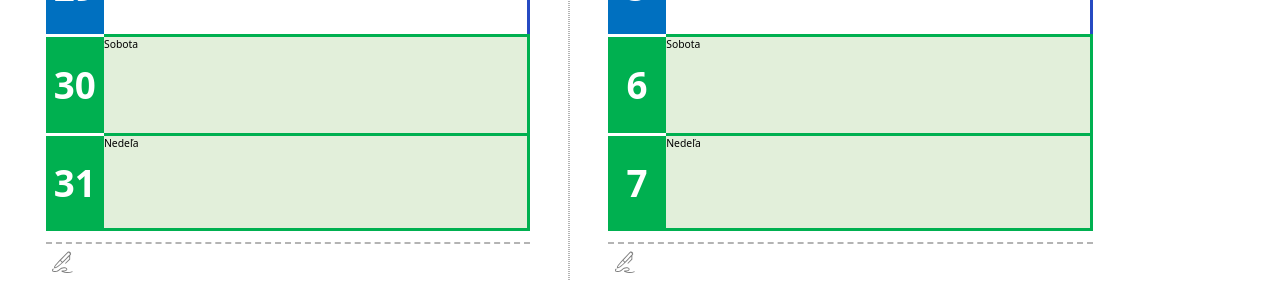
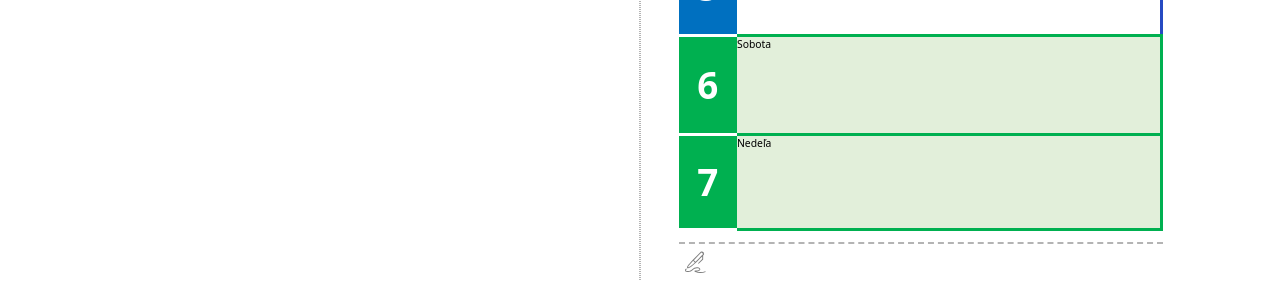
Before and after one commit to Kubikant/ThePinkos.github.io, a Vue app: page / in a window 1280 px wide. Shown: the part 980-1261 px from the top of the page. Built offline with nearby package versions, Linux system fonts and the light colour scheme.

Commit message:
par uprav

```diff
--- a/src/assets/logika.js
+++ b/src/assets/logika.js
@@ -22,7 +22,7 @@ const getWeekNumber = (date) => {
   return weekNumber
 }
 
-// Generate an array with objects for each day in the year
+// Vygeneruj pre kazdy den v roku objekt s datumom, cislom dna v roku, nazvom dna, nazvom mesiaca a cislom tyzdna v roku
 for (let day = 1 - pocetDniDoZadu; day <= dayCount() + pocetDniDoPredu; day++) {
   calendarArray.push({
     //Rok
--- a/src/components/stranaComponent.vue
+++ b/src/components/stranaComponent.vue
@@ -8,7 +8,9 @@ const days = ref(calendarArray)
 </script>
 
 <template>
-  <div class="strana uvodna">{{ days[28].year }}</div>
+  <!-- Uvodna strana -->
+  <div class="strana uvodna">{{ days[20].year }}</div>
+
   <!-- Rozdel strany na 7 dni -->
   <div
     class="strana"
@@ -16,7 +18,7 @@ const days = ref(calendarArray)
     :key="strana"
     :style="{
       gridColumn: strana <= 27 ? 1 : 2,
-      gridRow: strana <= 27 ? strana : strana - 27,
+      gridRow: strana <= 27 ? strana + 1 : strana - 27,
       borderRight: strana <= 27 ? '1px dotted #b4b4b4' : 'none',
       borderLeft: strana > 27 ? '1px dotted #b4b4b4' : 'none'
     }"
--- a/src/components/stranaComponents/denComponent.vue
+++ b/src/components/stranaComponents/denComponent.vue
@@ -4,7 +4,7 @@ defineProps(['cisloDna', 'mesiac', 'rok', 'menoDna', 'index'])
 
 <template>
   <div class="den">
-    <div class="datum" :style="{ borderBottom: index === 6 ? 'inherit 1mm solid' : undefined }">
+    <div class="datum" :style="{ borderBottom: index === 6 ? 'white 1mm solid' : undefined }">
       {{ cisloDna }}
     </div>
     <div class="info" :style="{ borderBottom: index === 5 ? '0' : undefined }">
--- a/src/components/stranaComponents/fotkaComponent.vue
+++ b/src/components/stranaComponents/fotkaComponent.vue
@@ -1,6 +1,6 @@
 <template>
   <div class="fotka">
-    <img src="https://tomaskubik.me/fotky/4.jpg" alt="fotka" />
+    <img src="/src/assets/test.jpeg" alt="fotka" />
   </div>
 </template>
 
--- a/src/views/HomeView.vue
+++ b/src/views/HomeView.vue
@@ -13,5 +13,7 @@ import stranaComponent from '@/components/stranaComponent.vue'
   display: grid;
   grid-template-columns: 1fr 1fr;
   width: 297mm;
+
+  margin: 0 auto;
 }
 </style>
```
Also changed, not shown: 1 other file (tests, documents, lock files or other folders).
